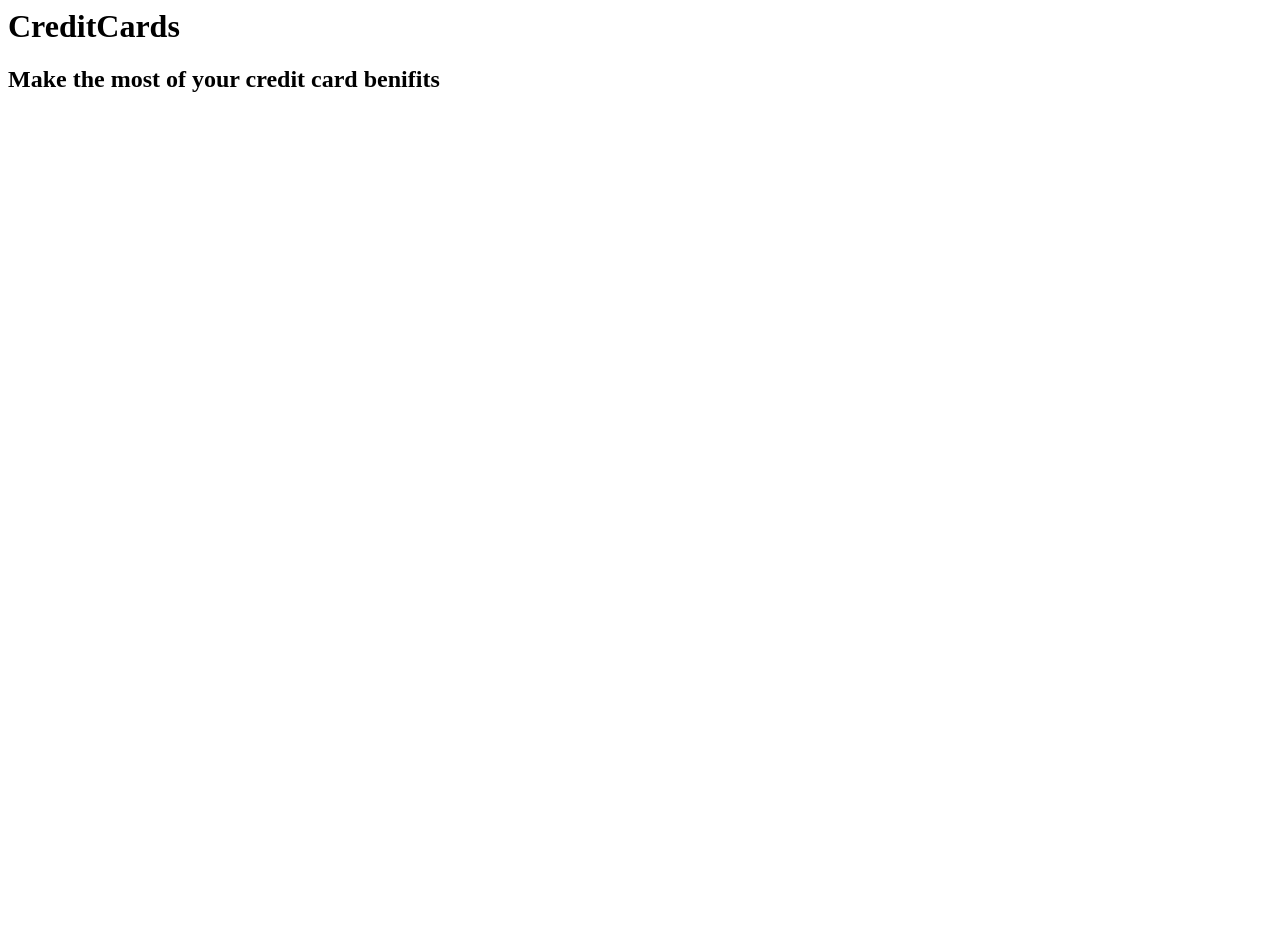
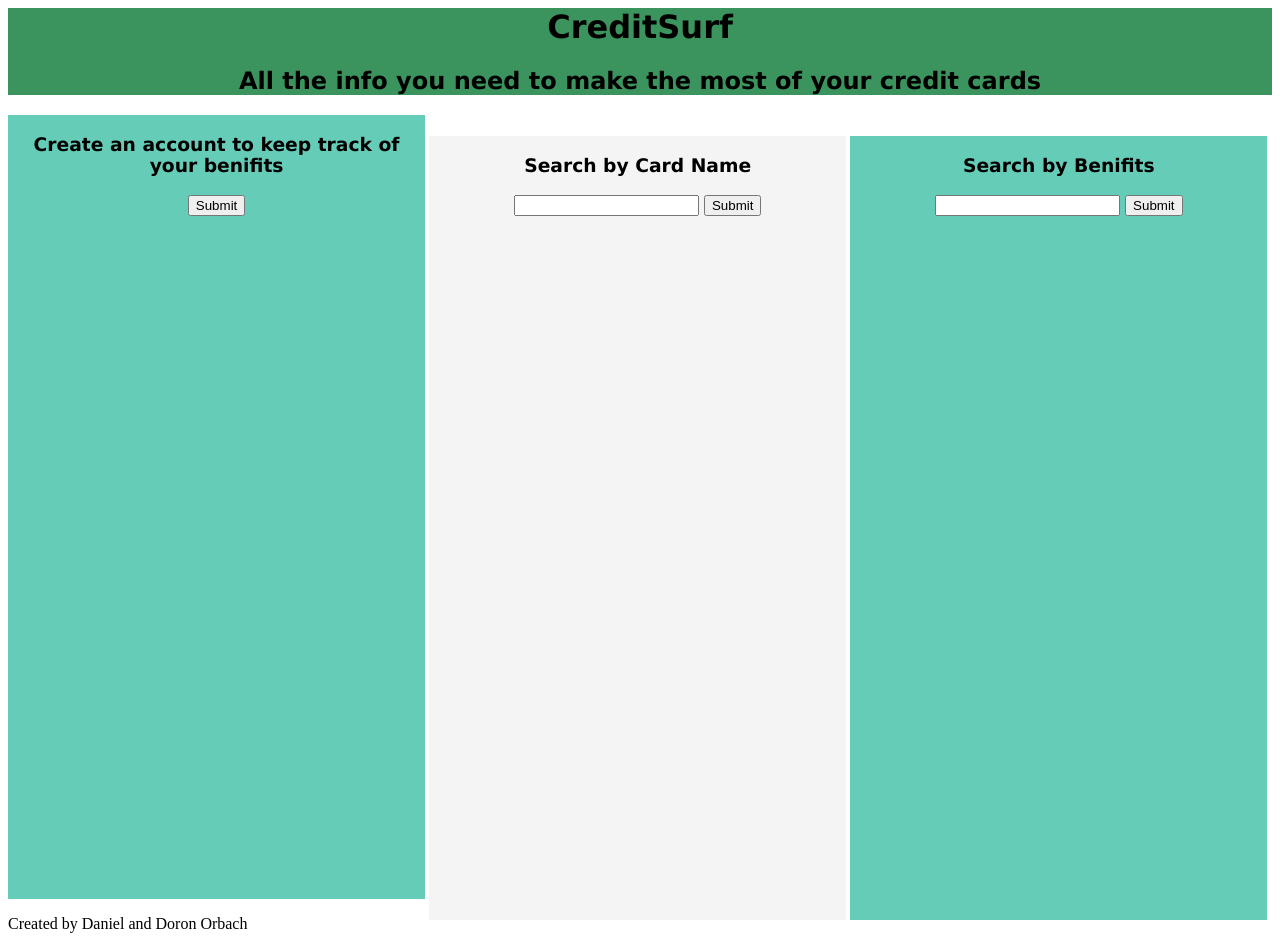
Before and after one commit to dorbach29/CreditCards, a website: page views/index.html in a window 1280 px wide. Before the commit the page ends 800 px from the top, so only its background shows below. Drawn offline with Linux system fonts and the light colour scheme; files that its build step writes are made by us from their sources.

Commit message:
Adding basic routing system and html

```diff
--- /dev/null
+++ b/public/index.css
@@ -0,0 +1,31 @@
+header {
+    background-color: #3b945e ;
+    text-align : center;
+    font-family: verdana;
+}
+
+.form-child{
+    display: inline-block;
+    font-family : verdana;
+    height: 100%;
+    width: 33%;
+    text-align: center;
+
+}
+
+.form-container {
+    width: 100%;
+    height: 100%
+}
+
+#AccountForm {
+    background-color: #65ccb8;
+}
+
+#NameSearchForm {
+    background-color: #f4f4f4;
+}
+
+#BenifitSearchForm {
+    background-color: #65ccb8;
+}
--- a/views/index.html
+++ b/views/index.html
@@ -1,11 +1,41 @@
 <html>
     <head>
-
+        <link href="index.css" type="text/css" rel="stylesheet">
     </head>
     <body>
         <header>
-            <h1>CreditCards</h1>
-            <h2> Make the most of your credit card benifits </h2>
+            <h1 id='Title'>CreditSurf</h1>
+            <h2 id="SubTitle">All the info you need to make the most of your credit cards</h2>
         </header>
+        <main>
+            <div id="Forms" class="form-container">
+                <div id="AccountForm" class="form-child">
+                    <form action="/cards" method="GET">
+                        <h3>Create an account to keep track of your benifits</h3>
+                        <input type="submit" id="SubmitCardSearch" class="SubmitButton">
+                    <!-- NOTE THAT ASIDE FROM NAME, /CARDS DOES not support ROUTING MUST IMPLEMENT THIS LATER-->
+                    </form>
+                </div>
+                <div id="NameSearchForm" class="form-child">
+                    <form action="/cards" method="GET">
+                        <h3>Search by Card Name</h3>
+                        <input type="text" name="CardName" id="Card-Search" class="SearchBar">
+                        <input type="submit" id="SubmitCardSearch" class="SubmitButton">
+                    </form>
+                </div>
+                <div id="BenifitSearchForm" class="form-child">
+                    <form action="/cards" method="GET">
+                        <h3>Search by Benifits</h3>
+                        <input type="text" name="CardName" id="Card-Search" class="SearchBar">
+                        <input type="submit" id="SubmitCardSearch" class="SubmitButton">
+
+                    <!-- NOTE THAT ASIDE FROM NAME, /CARDS DOES not support ROUTING MUST IMPLEMENT THIS LATER-->
+                    </form>
+                </div>
+            </div>
+        </main>
+        <footer>
+            <p>Created by Daniel and Doron Orbach<p>
+        </footer>
     </body>
 </html>
```
Also changed, not shown: app.js (+9 -1 lines), routes/cards.js (added, +11 -0 lines).
